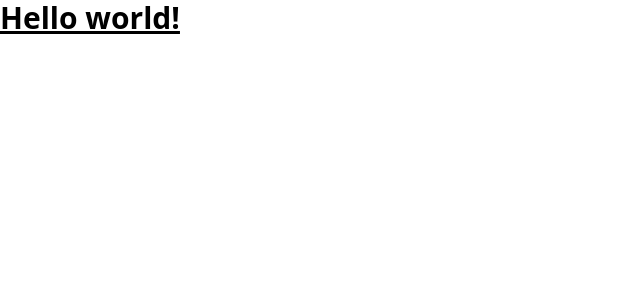
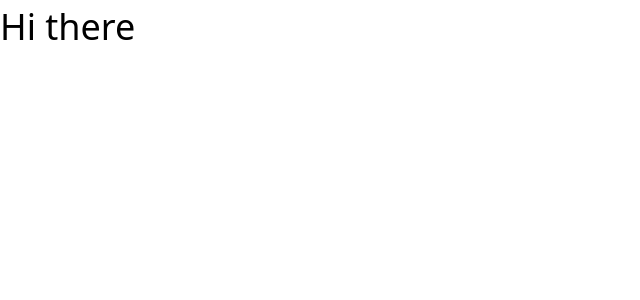
Before and after one commit to billginger/hi-there, a React (Vite) app in the folder client/: page / in a window 1280 px wide. Shown: the top 300 px of the page, without its empty margins (0-640 px from the left). Built offline with nearby package versions, Linux system fonts and the light colour scheme.

Commit message:
Add Navbar

```diff
--- a/client/index.html
+++ b/client/index.html
@@ -2,9 +2,8 @@
 <html lang="en">
   <head>
     <meta charset="UTF-8" />
-    <link rel="icon" type="image/svg+xml" href="/vite.svg" />
     <meta name="viewport" content="width=device-width, initial-scale=1.0" />
-    <title>Vite + React</title>
+    <title>Hi there</title>
   </head>
   <body>
     <div id="root"></div>
--- a/client/src/App.jsx
+++ b/client/src/App.jsx
@@ -1,11 +1,11 @@
+import { Navbar } from './components';
+
 const App = () => {
   return (
-    <div className="App">
-      <h1 class="text-3xl font-bold underline">
-        Hello world!
-      </h1>
+    <div className="min-h-screen">
+      <Navbar />
     </div>
-  )
+  );
 }
 
-export default App
+export default App;
--- /dev/null
+++ b/client/src/components/Navbar.css
@@ -0,0 +1,3 @@
+.logo {
+  font-size: 36px;
+}
--- /dev/null
+++ b/client/src/components/Navbar.jsx
@@ -0,0 +1,11 @@
+import './Navbar.css'
+
+const Navbar = () => {
+  return (
+    <div>
+      <div className="logo">Hi there</div>
+    </div>
+  );
+}
+
+export { Navbar };
--- /dev/null
+++ b/client/src/components/index.js
@@ -0,0 +1 @@
+export { Navbar } from './Navbar';
```
